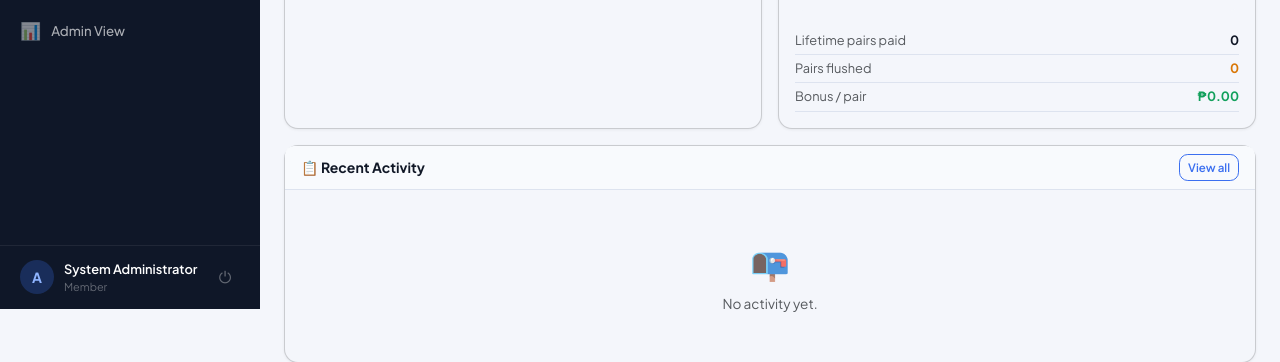
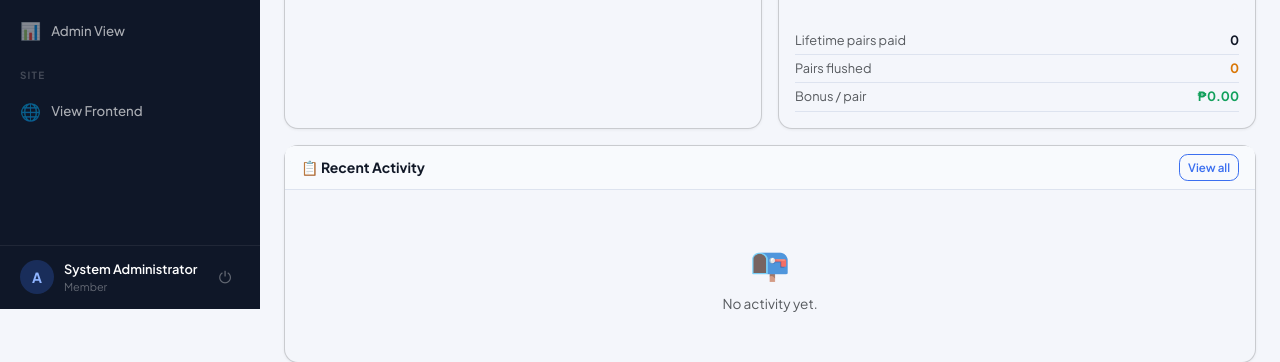
Before and after one commit to reybitgo/altas, a PHP site: page /altas/index.php?page=dashboard in a window 1280 px wide. Shown: the part 491-853 px from the top of the page. Run offline with PHP 8.4, Linux system fonts and the light colour scheme; the visitor is signed in with stand-in values (Sample User, id 1); data comes from the database, SQL or seed files in the repository; data that the repository does not hold is empty; some libraries are stand-ins or nearby versions.

Commit message:
frontend view on dashboard

```diff
--- a/views/partials/sidebar_admin.php
+++ b/views/partials/sidebar_admin.php
@@ -59,6 +59,9 @@ function renderAdminNav($cp, $user, $initial, $pendingPayouts, $pendingMembers)
     <a href="<?= APP_URL ?>/?page=dashboard" class="nav-item-link">
       <span class="nav-icon">👤</span> Member View
     </a>
+    <a href="<?= APP_URL ?>/" class="nav-item-link" target="_blank" rel="noopener">
+      <span class="nav-icon">🌐</span> View Frontend
+    </a>
   </nav>
 
   <div class="sidebar-footer">
--- a/views/partials/sidebar_member.php
+++ b/views/partials/sidebar_member.php
@@ -31,6 +31,9 @@ if (Auth::isAdmin()) {
   $nav[] = ['page' => 'admin', 'icon' => '📊', 'label' => 'Admin View', 'pages' => []];
 }
 
+$nav[] = 'SEPARATOR:Site';
+$nav[] = ['page' => '__frontend__', 'icon' => '🌐', 'label' => 'View Frontend', 'pages' => []];
+
 function memberNavActive($item, $cp, $view)
 {
   if (!isset($item['pages'])) return false;
@@ -58,9 +61,12 @@ function renderSidebarNav($nav, $cp, $user, $view, $initial, $name)
         continue;
       }
       $active = memberNavActive($item, $cp, $view);
-      $href   = APP_URL . '/?page=' . $item['page'];
+      $href   = $item['page'] === '__frontend__'
+        ? APP_URL . '/'
+        : APP_URL . '/?page=' . $item['page'];
+      $target = $item['page'] === '__frontend__' ? ' target="_blank" rel="noopener"' : '';
     ?>
-      <a href="<?= $href ?>" class="nav-item-link <?= $active ? 'active' : '' ?>">
+      <a href="<?= $href ?>" <?= $target ?> class="nav-item-link <?= $active ? 'active' : '' ?>">
         <span class="nav-icon"><?= $item['icon'] ?></span>
         <?= e($item['label']) ?>
       </a>
```
